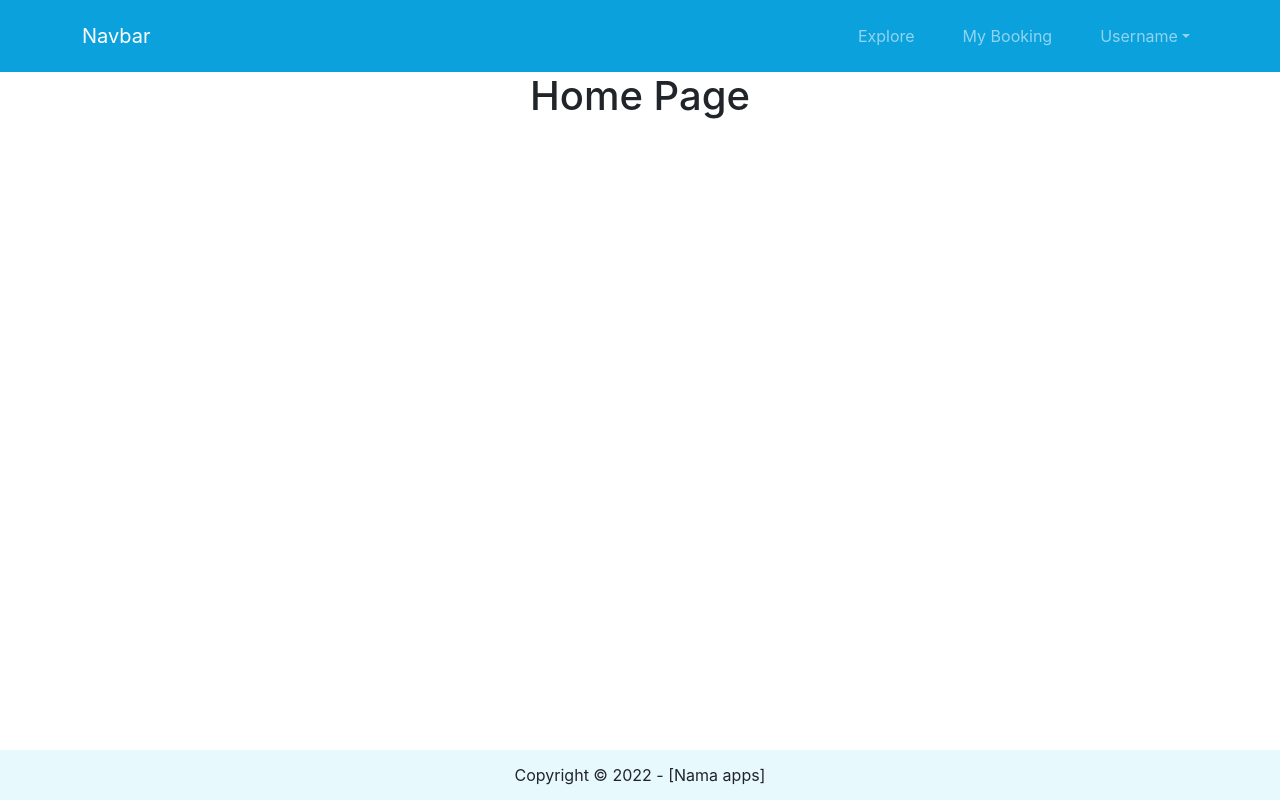
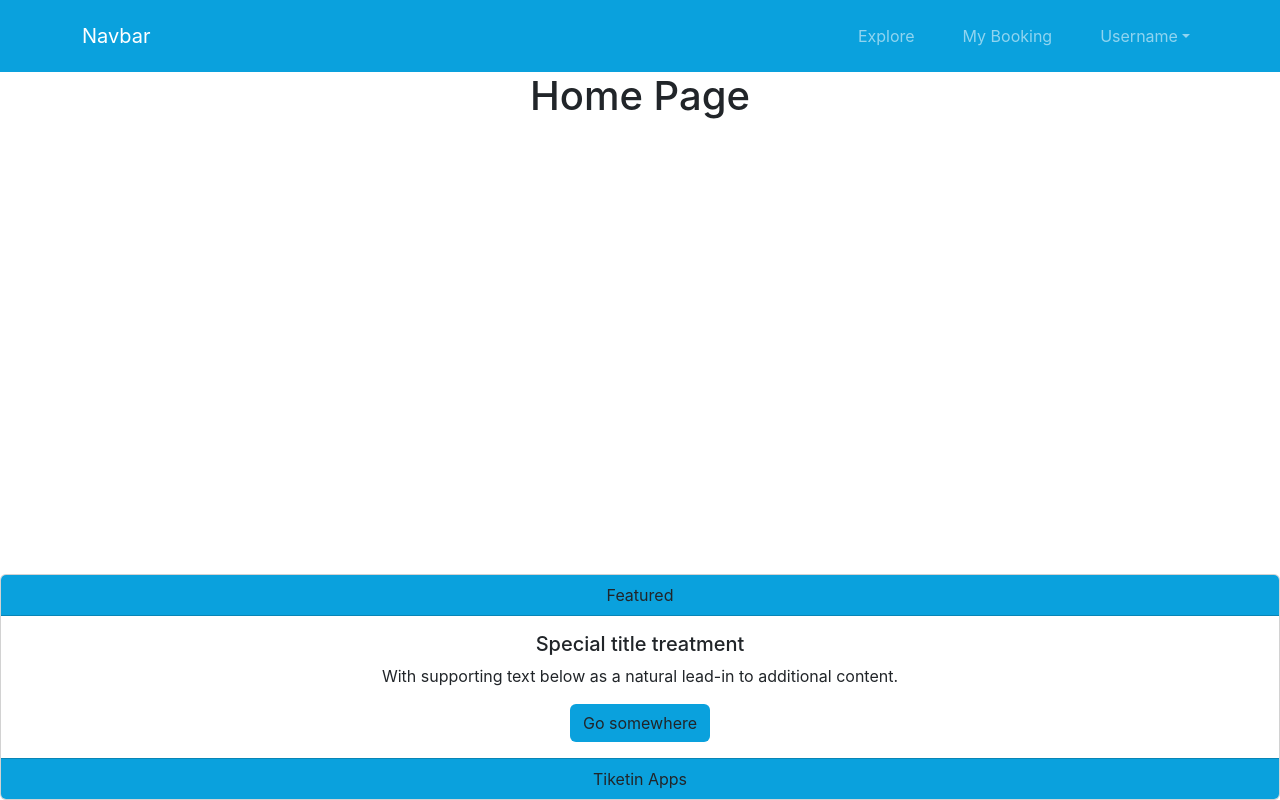
Before and after one commit to MuhammadAbdiel/capstone-dicoding, a React (Create React App) app: page / in a window 1280 px wide. Built offline with nearby package versions, Linux system fonts and the light colour scheme; the HTML template or start-up script is replaced by a standard one.

Commit message:
menambah component footer

```diff
--- /dev/null
+++ b/src/components/FooterStyleComponent.jsx
@@ -0,0 +1,23 @@
+import React from 'react'
+
+const FooterStyleComponent = () => {
+  return (
+    <footer className='card text-center position-sticky w-100 mt-4'>
+      <div className='card-header' style={{ backgroundColor: '#0AA1DD' }}>
+        Featured
+      </div>
+      <div className='card-body'>
+        <h5 className='card-title'>Special title treatment</h5>
+        <p className='card-text'>With supporting text below as a natural lead-in to additional content.</p>
+        <a href='#' className='btn' style={{ backgroundColor: '#0AA1DD' }}>
+          Go somewhere
+        </a>
+      </div>
+      <div className='card-footer' style={{ backgroundColor: '#0AA1DD' }}>
+        Tiketin Apps
+      </div>
+    </footer>
+  )
+}
+
+export default FooterStyleComponent
--- a/src/pages/Home.jsx
+++ b/src/pages/Home.jsx
@@ -1,13 +1,14 @@
 import React from 'react'
 import HeaderComponent from '../components/HeaderComponent'
-import FooterComponent from '../components/FooterComponent'
+// import FooterComponent from '../components/FooterComponent'
+import FooterStyleComponent from '../components/FooterStyleComponent'
 
 const Home = () => {
   return (
     <>
       <HeaderComponent />
       <h1 className='text-center'>Home Page</h1>
-      <FooterComponent />
+      <FooterStyleComponent />
     </>
   )
 }
--- a/src/pages/Login.jsx
+++ b/src/pages/Login.jsx
@@ -3,7 +3,8 @@ import Button from 'react-bootstrap/Button'
 import Form from 'react-bootstrap/Form'
 import HeaderComponent from '../components/HeaderComponent'
 import { Link } from 'react-router-dom'
-import FooterComponent from '../components/FooterComponent'
+import FooterStyleComponent from '../components/FooterStyleComponent'
+// import FooterComponent from '../components/FooterComponent'
 
 const Login = () => {
   return (
@@ -29,7 +30,7 @@ const Login = () => {
           </p>
         </Form>
       </div>
-      <FooterComponent />
+      <FooterStyleComponent />
     </>
   )
 }
--- a/src/pages/NotFoundPage.jsx
+++ b/src/pages/NotFoundPage.jsx
@@ -1,7 +1,8 @@
 import React from 'react'
 import HeaderComponent from '../components/HeaderComponent'
 import { TiWarningOutline } from 'react-icons/ti'
-import FooterComponent from '../components/FooterComponent'
+import FooterStyleComponent from '../components/FooterStyleComponent'
+// import FooterComponent from '../components/FooterComponent'
 
 const NotFoundPage = () => {
   return (
@@ -15,7 +16,7 @@ const NotFoundPage = () => {
           <p>Halaman yang anda minta tidak dapat ditemukan!</p>
         </div>
       </div>
-      <FooterComponent />
+      <FooterStyleComponent />
     </>
   )
 }
--- a/src/pages/Register.jsx
+++ b/src/pages/Register.jsx
@@ -2,7 +2,8 @@ import React from 'react'
 import Button from 'react-bootstrap/Button'
 import Form from 'react-bootstrap/Form'
 import { Link } from 'react-router-dom'
-import FooterComponent from '../components/FooterComponent'
+// import FooterComponent from '../components/FooterComponent'
+import FooterStyleComponent from '../components/FooterStyleComponent'
 import HeaderComponent from '../components/HeaderComponent'
 
 const Register = () => {
@@ -35,7 +36,7 @@ const Register = () => {
           </Form>
         </div>
       </div>
-      <FooterComponent />
+      <FooterStyleComponent />
     </>
   )
 }
```
